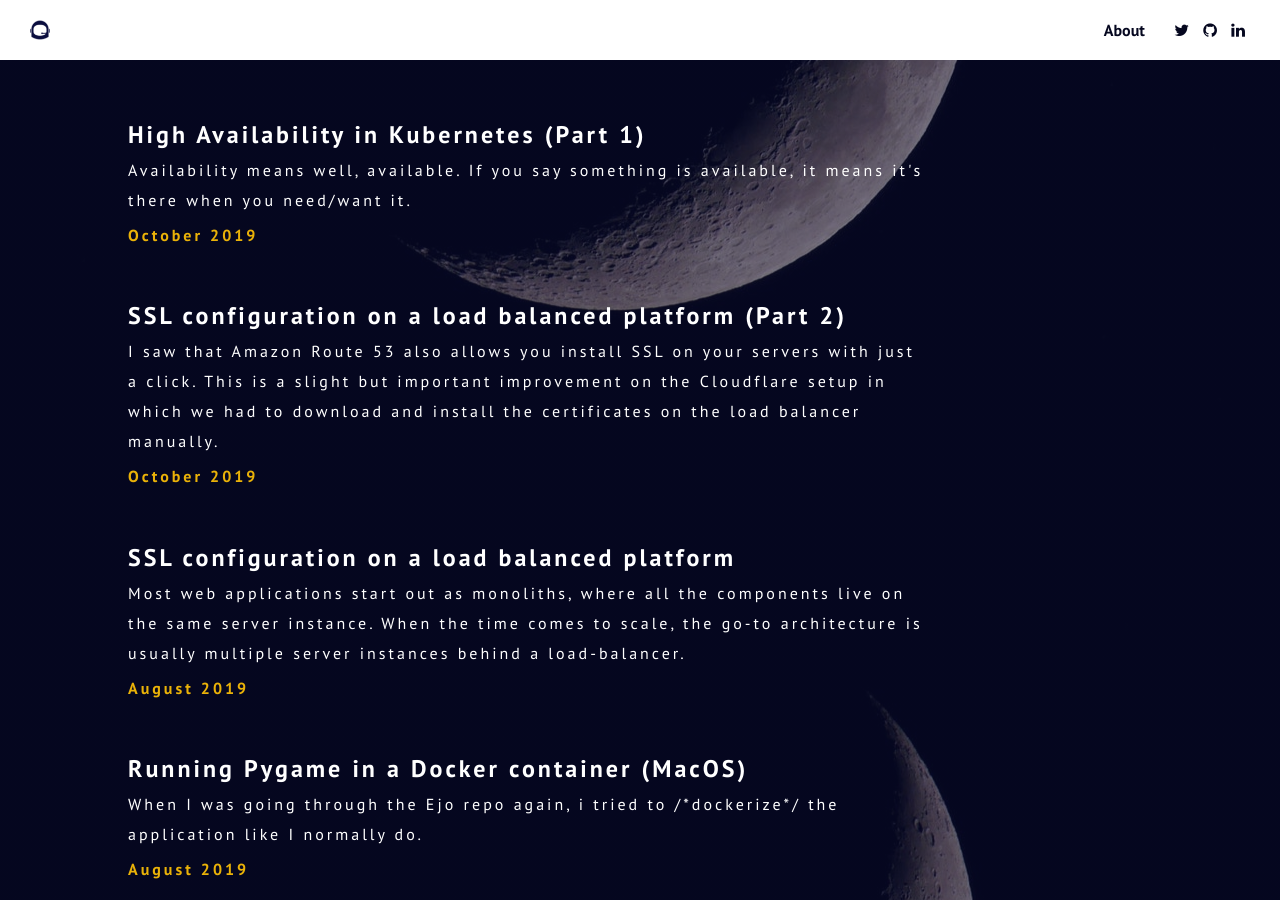
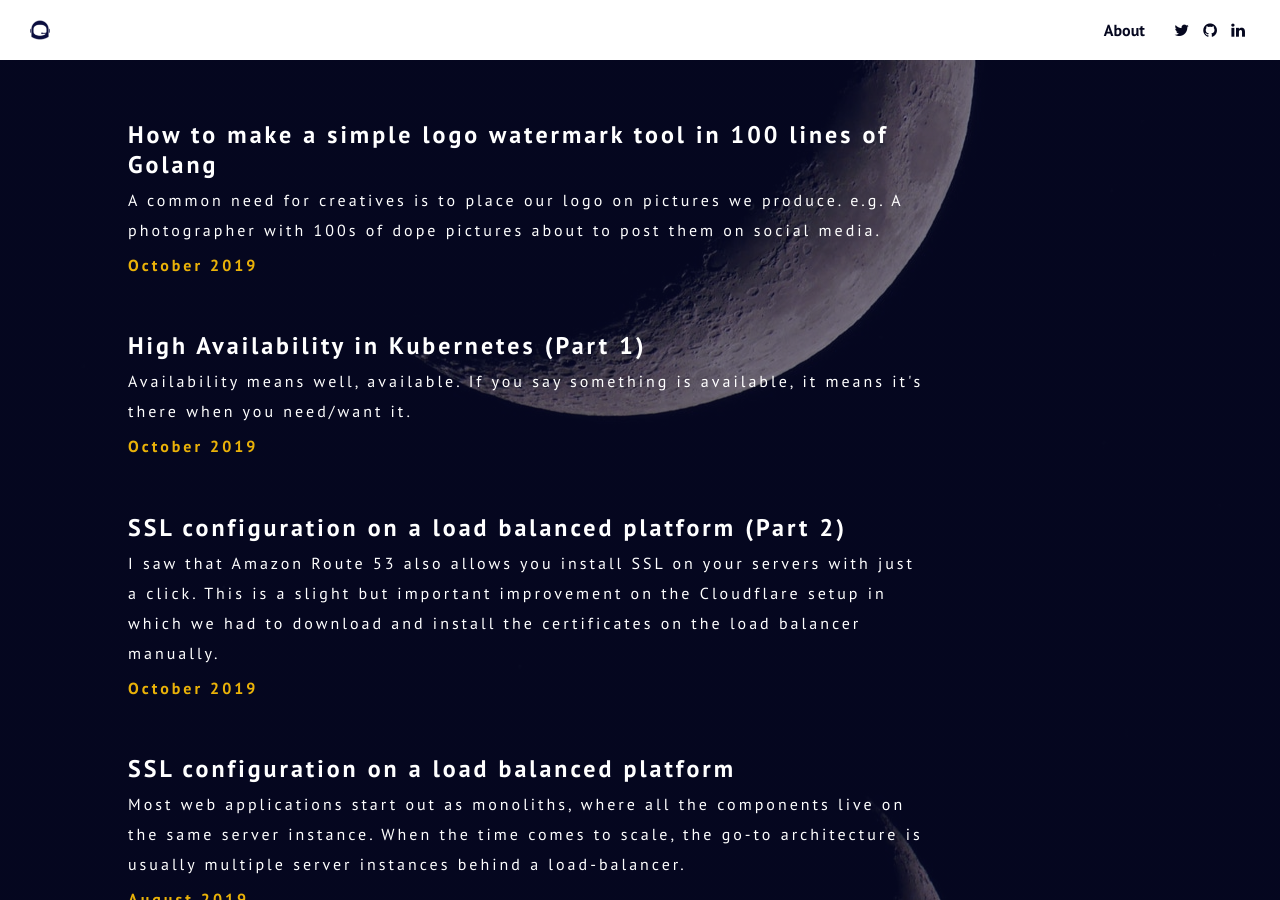
Before and after one commit to OpeOnikute/opeonikute.github.io, a Jekyll site: the page built from index.html, in a window 1280 px wide and 900 px high. Built offline with Jekyll 4.4.1, drawn with Linux system fonts in a browser that asks for light colours; some of the changed lines change nothing that is shown.

Commit message:
feat: add new post on watermark tool in Golang

````diff
--- a/_data/posts.yml
+++ b/_data/posts.yml
@@ -1,3 +1,7 @@
+- title: How to make a simple logo watermark tool in 100 lines of Golang
+  link: How-to-make-a-simple-logo-watermark-tool-in-100-lines
+  date: October 2019
+  synopsis: A common need for creatives is to place our logo on pictures we produce. e.g. A photographer with 100s of dope pictures about to post them on social media.
 - title: High Availability in Kubernetes (Part 1)
   link: High-Availability-in-Kubernetes-Part-1
   date: October 2019
--- /dev/null
+++ b/posts/How-to-make-a-simple-logo-watermark-tool-in-100-lines.md
@@ -0,0 +1,360 @@
+---
+layout: post
+title: How to make a simple logo watermark tool in 100 lines of Golang
+sub_title:
+date: October 2019
+featured_image: https://opeonikute.dev/img/Background.png
+synopsis: A common need for creatives is to place our logo on pictures we produce. e.g. A photographer with 100s of dope pictures about to post them on social media.
+---
+
+A common need for creatives is to place our logo on pictures we produce. e.g. A photographer with 100s of dope pictures about to post them on social media.
+
+In this tutorial, we’ll be looking at how to make a simple watermark tool in Golang. The program will place a smaller image (the logo) on the larger one, at the bottom right.
+
+### Prerequisites
+
+- Basic understanding of programming.
+- Golang (You should be fine with 1.11 and above).
+
+### Overview
+
+Our watermark tool will do the following:
+
+- Take in a background image and a watermark.
+- Resize the watermark while preserving it’s aspect ratio.
+- Place the water mark on the bottom right of the background, with specified padding.
+- Save the new image with a different name.
+
+### Image Processing
+
+For basic image manipulation, this [imaging package](https://github.com/disintegration/imaging) by disintegration is sufficient. It has features to
+
+- Resize
+- Filter
+- Perform image placement and more.
+
+To add the package, run `go get -u [github.com/disintegration/imaging](http://github.com/disintegration/imaging)`
+
+### Code
+
+Let's start with the main function. Since it's a command line application, we'll receive the file names as arguments.
+
+    package main
+
+    import (
+    	"fmt"
+    	"os"
+    )
+
+    const invalidCommand = "Please enter a valid input."
+
+    func main() {
+
+    	// The first argument is the path to the program, so we'll omit it.
+    	args := os.Args[1:]
+
+    	if len(args) < 2 {
+    		fmt.Println(invalidCommand)
+    		return
+    	}
+
+    	background := args[0]
+    	watermark := args[1]
+    }
+
+Next, we need a function to place an image over the other.
+
+Considering the [Single Responsibility Principle](https://medium.com/@severinperez/writing-flexible-code-with-the-single-responsibility-principle-b71c4f3f883f), I chose to separate the image placement logic from the watermark logic to make the program more flexible.
+
+In total, we'll write three functions in this section. P.S. For brevity, i'm including only the dependencies needed for each function.
+
+**parseCoordinates** - Get coordinates from text such as `200x200`.
+
+    import (
+    	"log"
+    	"strconv"
+    	"strings"
+    )
+
+    func parseCoordinates(input, delimiter string) (int, int) {
+
+    	arr := strings.Split(input, delimiter)
+
+    	// convert a string to an int
+    	x, err := strconv.Atoi(arr[0])
+
+    	if err != nil {
+    		log.Fatalf("failed to parse x coordinate: %v", err)
+    	}
+
+    	y, err := strconv.Atoi(arr[1])
+
+    	if err != nil {
+    		log.Fatalf("failed to parse y coordinate: %v", err)
+    	}
+
+    	return x, y
+    }
+
+**openImage** - Read image from the specified path.
+
+    import (
+    	"log"
+    	"github.com/disintegration/imaging"
+    )
+
+    func openImage(name string) image.Image {
+    	src, err := imaging.Open(name)
+    	if err != nil {
+    		log.Fatalf("failed to open image: %v", err)
+    	}
+    	return src
+    }
+
+**resizeImage - R**esize an image to fit these dimensions, preserving aspect ratio.
+
+    import (
+    	"fmt"
+    	"os"
+    	"github.com/disintegration/imaging"
+    )
+
+    func resizeImage (image, dimensions string) image.Image {
+
+    	width, height := parseCoordinates(dimensions, "x")
+
+    	src := openImage(image)
+
+    	return imaging.Fit(src, width, height, imaging.Lanczos)
+    }
+
+**placeImage** - Put one image on another. This uses both `parseCoordinates` and `openImage`.
+
+    import (
+    	"fmt"
+    	"os"
+    	"github.com/disintegration/imaging"
+    )
+
+    func placeImage(outName, bgImg, markImg, markDimensions, locationDimensions string) {
+
+    	// Coordinate to super-impose on. e.g. 200x500
+    	locationX, locationY := parseCoordinates(locationDimensions, "x")
+
+    	src := openImage(bgImg)
+
+    	// Resize the watermark to fit these dimensions, preserving aspect ratio.
+    	markFit := resizeImage(markImg, markDimensions)
+
+    	// Place the watermark over the background in the location
+    	dst := imaging.Paste(src, markFit, image.Pt(locationX, locationY))
+
+    	err := imaging.Save(dst, outName)
+
+    	if err != nil {
+    		log.Fatalf("failed to save image: %v", err)
+    	}
+
+    	fmt.Printf("Placed image '%s' on '%s'.\n", markImg, bgImg)
+    }
+
+This should be pretty easy to understand as we've separated all the different logic into functions.
+
+---
+
+We can now implement our watermark function, bringing all this together. In this getting this right, there are two things involved:
+
+1. Calculating the watermark position.
+2. Placing the watermark in that position.
+
+**Calculating The WaterMark Position**
+
+Since we know the watermark is to be placed on the bottom right, we need to:
+
+- Subtract the watermark size (200x200) from both the x and y coordinates of the background image and use that as the location. After doing that, the watermark will be placed like such:
+
+    ![](/media/Screen_Shot_2019-10-23_at_14-5bcd36e6-f4ce-46cf-a182-d1cd793e6041.15.13.png)
+
+- Add a padding (20px)
+
+    The watermark has to be spaced a little bit equidistant from the edges of the background to look good. So we need to add a padding.
+
+    This can be done easily by subtracting the padding (e.g. 20px) from both the x and y coordinates from the watermark position.
+
+    But that presents a small problem: images with an imperfect aspect ratio won't resize to 200x200 since the aspect ratio is preserved. Instead, they'd be skewed (e.g. 200x40 or 40x200), making the padding look uneven.
+
+    To solve this problem, we specify a constant padding of 20 and multiply that by the aspect ratio of the background. This means that the larger side of the image will have less padding.
+
+    ![](/media/Screen_Shot_2019-10-23_at_14-77472346-4a17-46a7-b088-17a87891d20b.15.44.png)
+
+    And it's implementation:
+
+    // Subtracts the dimensions of the watermark and padding based on the background's aspect ratio
+    func calcWaterMarkPosition(bgDimensions, markDimensions image.Point, aspectRatio float64) (int, int) {
+
+    	bgX := bgDimensions.X
+    	bgY := bgDimensions.Y
+    	markX := markDimensions.X
+    	markY := markDimensions.Y
+
+    	padding := 20 * int(aspectRatio)
+
+    	return bgX - markX - padding, bgY - markY - padding
+    }
+
+**Adding the water mark**
+
+Finally, we can implement the function to add the watermark. This function does the following:
+
+- Generates a name for the output image.
+- Gets the dimensions of both the background and watermark, using the resize function.
+```
+    func addWaterMark(bgImg, watermark string) {
+
+    	outName := fmt.Sprintf("watermark-new-%s", watermark)
+
+    	src := openImage(bgImg)
+
+    	markFit := resizeImage(watermark, "200x200")
+
+    	bgDimensions := src.Bounds().Max
+    	markDimensions := markFit.Bounds().Max
+
+    	bgAspectRatio := math.Round(float64(bgDimensions.X) / float64(bgDimensions.Y))
+
+    	xPos, yPos := calcWaterMarkPosition(bgDimensions, markDimensions, bgAspectRatio)
+
+    	placeImage(outName, bgImg, watermark, watermarkSize, fmt.Sprintf("%dx%d", xPos, yPos))
+
+    	fmt.Printf("Added watermark '%s' to image '%s' with dimensions %s.\n", watermark, bgImg, watermarkSize)
+    }
+```
+
+### **Bringing it all together**
+
+We can now complete our main function by bringing all the functions together and running a command. e.g. `go run main.go sample1.png sample2.png`.
+
+    package main
+
+    import (
+    	"fmt"
+    	"image"
+    	"log"
+    	"math"
+    	"os"
+    	"strconv"
+    	"strings"
+
+    	"github.com/disintegration/imaging"
+    )
+
+    const invalidCommand = "Please enter a valid input."
+
+    func main() {
+
+    	// The first argument is the path to the program, so we'll omit it.
+    	args := os.Args[1:]
+
+    	if len(args) < 2 {
+    		fmt.Println(invalidCommand)
+    		return
+    	}
+
+    	background := args[0]
+    	watermark := args[1]
+
+    	addWaterMark(background, watermark)
+    }
+
+    func addWaterMark(bgImg, watermark string) {
+
+    	outName := fmt.Sprintf("watermark-new-%s", watermark)
+
+    	src := openImage(bgImg)
+
+    	markFit := resizeImage(watermark, "200x200")
+
+    	bgDimensions := src.Bounds().Max
+    	markDimensions := markFit.Bounds().Max
+
+    	bgAspectRatio := math.Round(float64(bgDimensions.X) / float64(bgDimensions.Y))
+
+    	xPos, yPos := calcWaterMarkPosition(bgDimensions, markDimensions, bgAspectRatio)
+
+    	placeImage(outName, bgImg, watermark, watermarkSize, fmt.Sprintf("%dx%d", xPos, yPos))
+
+    	fmt.Printf("Added watermark '%s' to image '%s' with dimensions %s.\n", watermark, bgImg, watermarkSize)
+    }
+
+    func placeImage(outName, bgImg, markImg, markDimensions, locationDimensions string) {
+
+    	// Coordinate to super-impose on. e.g. 200x500
+    	locationX, locationY := parseCoordinates(locationDimensions, "x")
+
+    	src := openImage(bgImg)
+
+    	// Resize the watermark to fit these dimensions, preserving aspect ratio.
+    	markFit := resizeImage(markImg, markDimensions)
+
+    	// Place the watermark over the background in the location
+    	dst := imaging.Paste(src, markFit, image.Pt(locationX, locationY))
+
+    	err := imaging.Save(dst, outName)
+
+    	if err != nil {
+    		log.Fatalf("failed to save image: %v", err)
+    	}
+
+    	fmt.Printf("Placed image '%s' on '%s'.\n", markImg, bgImg)
+    }
+
+    func resizeImage (image, dimensions string) image.Image {
+
+    	width, height := parseCoordinates(dimensions, "x")
+
+    	src := openImage(image)
+
+    	return imaging.Fit(src, width, height, imaging.Lanczos)
+    }
+
+    func openImage(name string) image.Image {
+    	src, err := imaging.Open(name)
+    	if err != nil {
+    		log.Fatalf("failed to open image: %v", err)
+    	}
+    	return src
+    }
+
+    func parseCoordinates(input, delimiter string) (int, int) {
+
+    	arr := strings.Split(input, delimiter)
+
+    	// convert a string to an int
+    	x, err := strconv.Atoi(arr[0])
+
+    	if err != nil {
+    		log.Fatalf("failed to parse x coordinate: %v", err)
+    	}
+
+    	y, err := strconv.Atoi(arr[1])
+
+    	if err != nil {
+    		log.Fatalf("failed to parse y coordinate: %v", err)
+    	}
+
+    	return x, y
+    }
+
+---
+
+That's it. We've written a basic watermark tool in ~100 lines of Golang. Hopefully this was pretty straightforward and easy to replicate.
+
+### Ideas for Improvement
+
+We can extend this and make it better in a couple of ways.
+
+1. Add support for multiple background images.
+2. Refactor parseCoordinates - There has to be a shorter way to do this lol. Maybe `map` and convert all elements to int.
+3. Add support for different positions.
+
+P.S I never intend for these posts to get this long. But they eventually do 🙃
````
Also changed, not shown: media/Screen_Shot_2019-10-23_at_14-5bcd36e6-f4ce-46cf-a182-d1cd793e6041.15.13.png (added), media/Screen_Shot_2019-10-23_at_14-77472346-4a17-46a7-b088-17a87891d20b.15.44.png (added).
